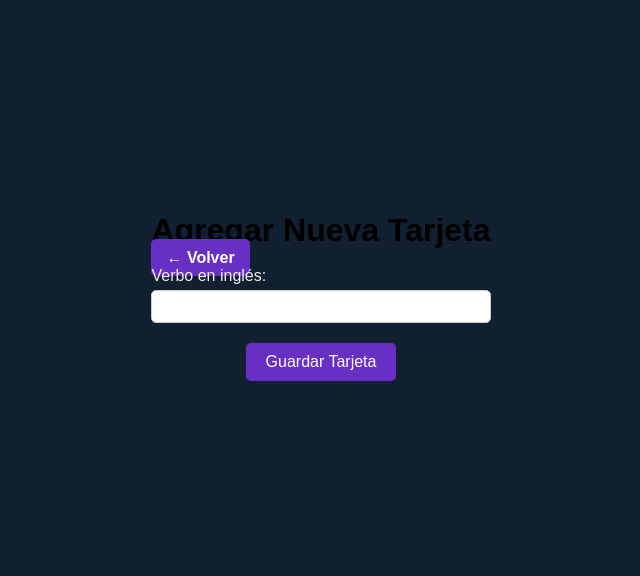
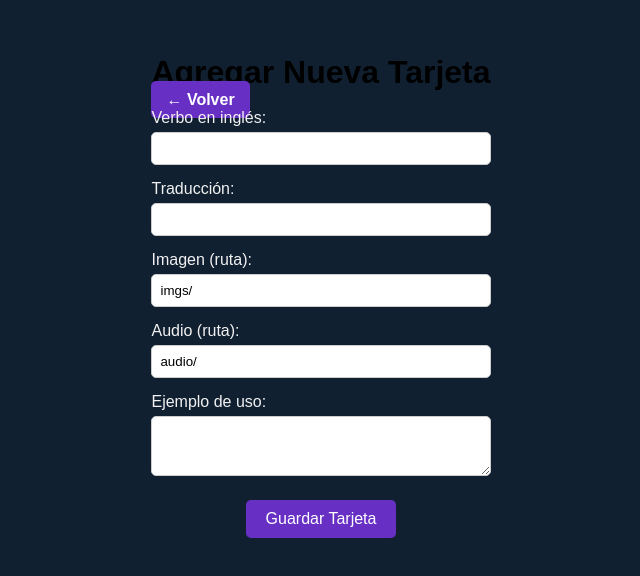
Before and after one commit to JosePerez32/Cards, a plain HTML site: page add-card.html in a window 1280 px wide. Shown: the part 104-680 px from the top of the page, without its empty margins (319-959 px from the left). Drawn offline with Linux system fonts and the light colour scheme.

Commit message:
Formulary repared.

```diff
--- a/add-card.html
+++ b/add-card.html
@@ -21,6 +21,25 @@
       </div>
 
       <!-- ... otros campos ... -->
+       <div class="form-group">
+        <label for="spanish">Traducción:</label>
+        <input type="text" id="spanish" required>
+      </div>
+
+      <div class="form-group">
+        <label for="image">Imagen (ruta):</label>
+        <input type="text" id="image" value="imgs/">
+      </div>
+
+      <div class="form-group">
+        <label for="audio">Audio (ruta):</label>
+        <input type="text" id="audio" value="audio/">
+      </div>
+
+      <div class="form-group">
+        <label for="example">Ejemplo de uso:</label>
+        <textarea id="example" rows="2"></textarea>
+      </div>
 
       <button type="submit">Guardar Tarjeta</button>
     </form>
--- a/js/script.js
+++ b/js/script.js
@@ -46,9 +46,8 @@ if (isFormPage) {
     e.preventDefault();
 
     const cardData = {
-            audio: document.getElementById('audio').value,
+      audio: document.getElementById('audio').value,
       createdAt: firebase.firestore.FieldValue.serverTimestamp(),
-
       english: document.getElementById('english').value,
       example: document.getElementById('example').value,
       id: document.getElementById('id').value,
```
